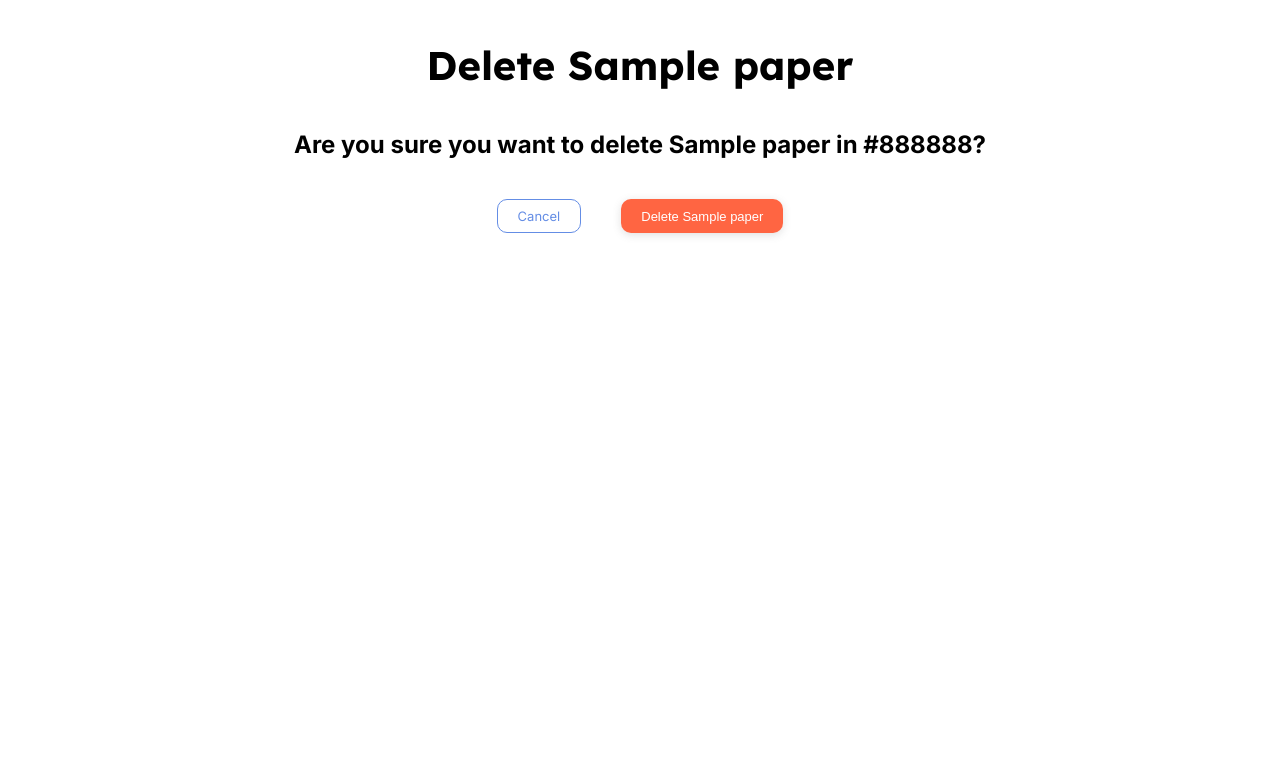
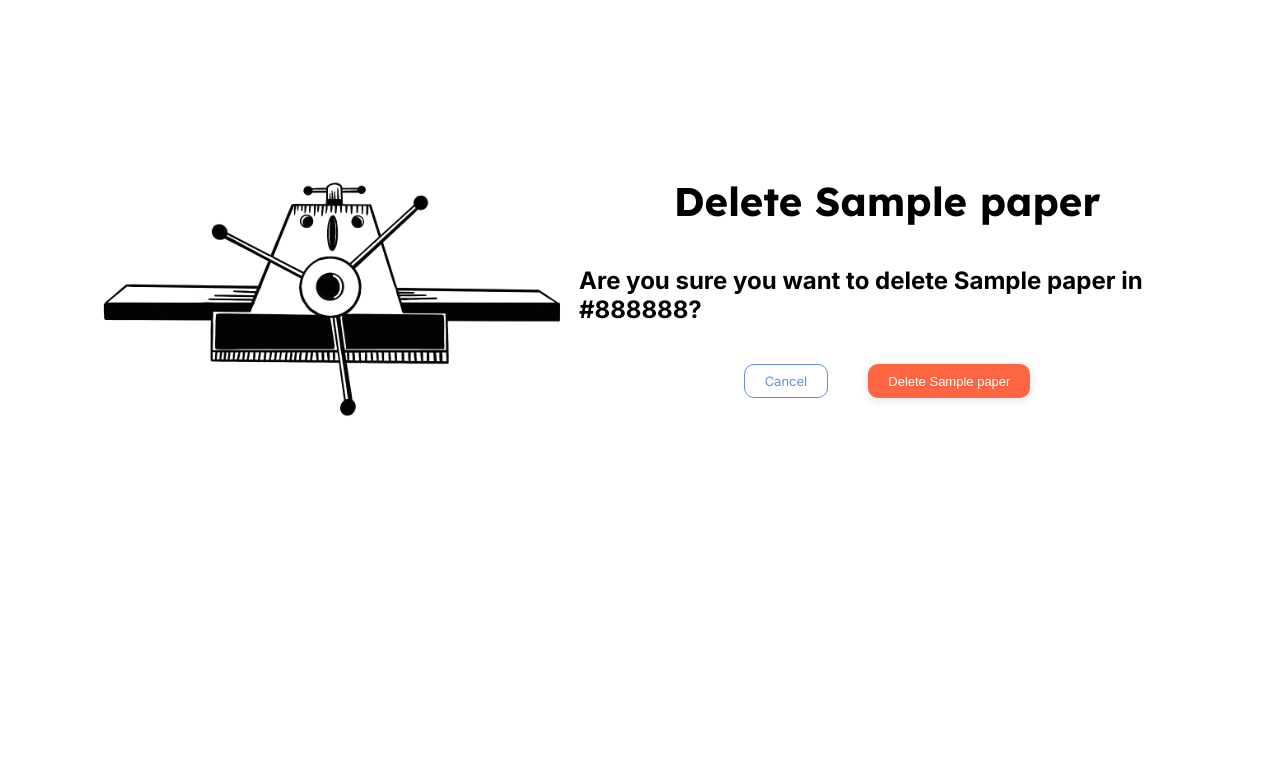
Before and after one commit to erlopez11/edition, a Django app: page /papers/delete_paper/1/ in a window 1280 px wide. Shown: the part 71-840 px from the top of the page. Run offline with Django 5.2, Linux system fonts and the light colour scheme; a user stored in the database is signed in; tables that the repository leaves empty hold one stand-in row (values such as "Sample post").

Commit message:
wip:add illustration to confirm delete

```diff
--- a/main_app/static/css/confirm-delete.css
+++ b/main_app/static/css/confirm-delete.css
@@ -5,13 +5,20 @@
 
 .confirm-container {
     display: flex;
-    flex-direction: column;
+    justify-content: space-around;
     align-items: center;
     margin-top: 40px;
 }
 
 .confirm-content {
     margin-top: 40px;
+}
+
+.confirm-text {
+    display: flex;
+    flex-direction: column;
+    align-items: center;
+    justify-content: center;
 }
 
 .confirm-content form {
@@ -36,6 +43,10 @@
 .delete-btn {
     padding: 8px 20px;
 }
+
+.confirm-image {
+    width: 50%;
+}
 /* --------------- */
 /*  Media Queries  */
 /* --------------- */
--- a/main_app/templates/main_app/edition_confirm_delete.html
+++ b/main_app/templates/main_app/edition_confirm_delete.html
@@ -7,6 +7,10 @@
 
 {% block content %}
 <div class="confirm-container container-max-width">
+    <div class="confirm-image">
+        <img src="{% static "images/etching_press.png" %}" alt="etching press">
+    </div>
+    <div class="confirm-text">
         <div class="delete-header">
             <h1>Delete Edition?</h1>
         </div>
@@ -19,4 +23,5 @@
             </form>
         </div>
     </div>
+</div>
 {% endblock %}
--- a/main_app/templates/main_app/ink_confirm_delete.html
+++ b/main_app/templates/main_app/ink_confirm_delete.html
@@ -7,6 +7,10 @@
 
 {% block content %}
 <div class="confirm-container container-max-width">
+    <div class="confirm-image">
+        <img src="{% static "images/etching_press.png" %}" alt="etching press">
+    </div>
+    <div class="confirm-text">
         <div class="delete-header">
             <h1>Delete {{ink.ink.color}} {{ink.ink_name}} ink?</h1>
         </div>
@@ -19,4 +23,5 @@
             </form>
         </div>
     </div>
+</div>
 {% endblock %}
--- a/main_app/templates/main_app/note_confirm_delete.html
+++ b/main_app/templates/main_app/note_confirm_delete.html
@@ -7,6 +7,10 @@
 
 {% block content %}
 <div class="confirm-container container-max-width">
+    <div class="confirm-image">
+        <img src="{% static "images/etching_press.png" %}" alt="etching press">
+    </div>
+    <div class="confirm-text">
         <div class="delete-header">
             <h1>Delete Note?</h1>
         </div>
@@ -19,4 +23,5 @@
             </form>
         </div>
     </div>
+</div>
 {% endblock %}
--- a/main_app/templates/main_app/paper_confirm_delete.html
+++ b/main_app/templates/main_app/paper_confirm_delete.html
@@ -7,9 +7,13 @@
 
 {% block content %}
 <div class="confirm-container container-max-width">
-    <div class="delete-header">
-        <h1>Delete {{paper.paper_name}}</h1>
+    <div class="confirm-image">
+        <img src="{% static "images/etching_press.png" %}" alt="etching press">
     </div>
+    <div class="confirm-text">
+        <div class="delete-header">
+            <h1>Delete {{paper.paper_name}}</h1>
+        </div>
         <div class="confirm-content">
             <h2>Are you sure you want to delete {{paper.paper_name}} in {{paper.paper_color}}?</h2>
             <form action="" method="POST">
@@ -18,5 +22,6 @@
                 <button type="submit" class="btn-accenttwo delete-btn">Delete {{paper.paper_name}}</button>
             </form>
         </div>
+    </div>
 </div>
 {% endblock %}
```
Also changed, not shown: main_app/static/images/etching_press.png (added). Lines whose indentation alone changed are shown as unchanged.
